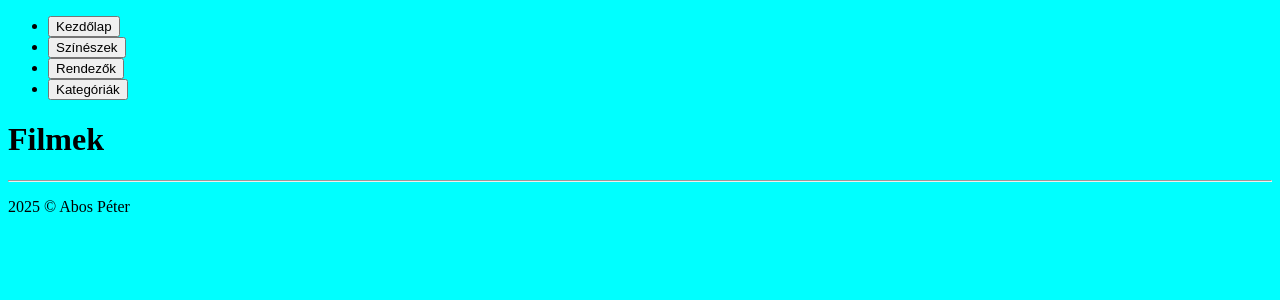
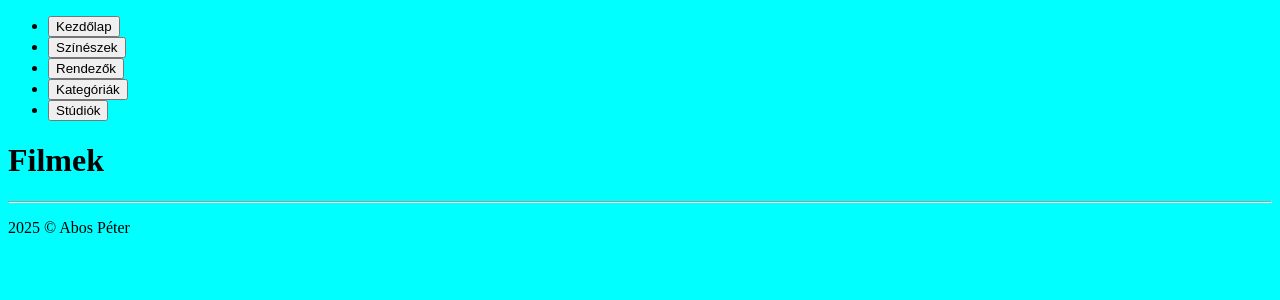
Before and after one commit to PeterAbos/filmNyilvantarto, a PHP site: page / in a window 1280 px wide. Shown: the top 300 px of the page. Run offline with PHP 8.4, Linux system fonts and the light colour scheme.

Commit message:
studio nav button

```diff
--- a/app/Views/Layout.php
+++ b/app/Views/Layout.php
@@ -37,6 +37,7 @@ class Layout
                 <li class="nav-button"><a href="/actors"><button style="button" title="Actors">Színészek</button></a></li>
                 <li class="nav-button"><a href="/directors"><button style="button" title="Directors">Rendezők</button></a></li>
                 <li class="nav-button"><a href="/categories"><button style="button" title="Categories">Kategóriák</button></a></li>
+                <li class="nav-button"><a href="/studios"><button style="button" title="Studios">Stúdiók</button></a></li>
             </ul>
         </nav>
         HTML;
```
